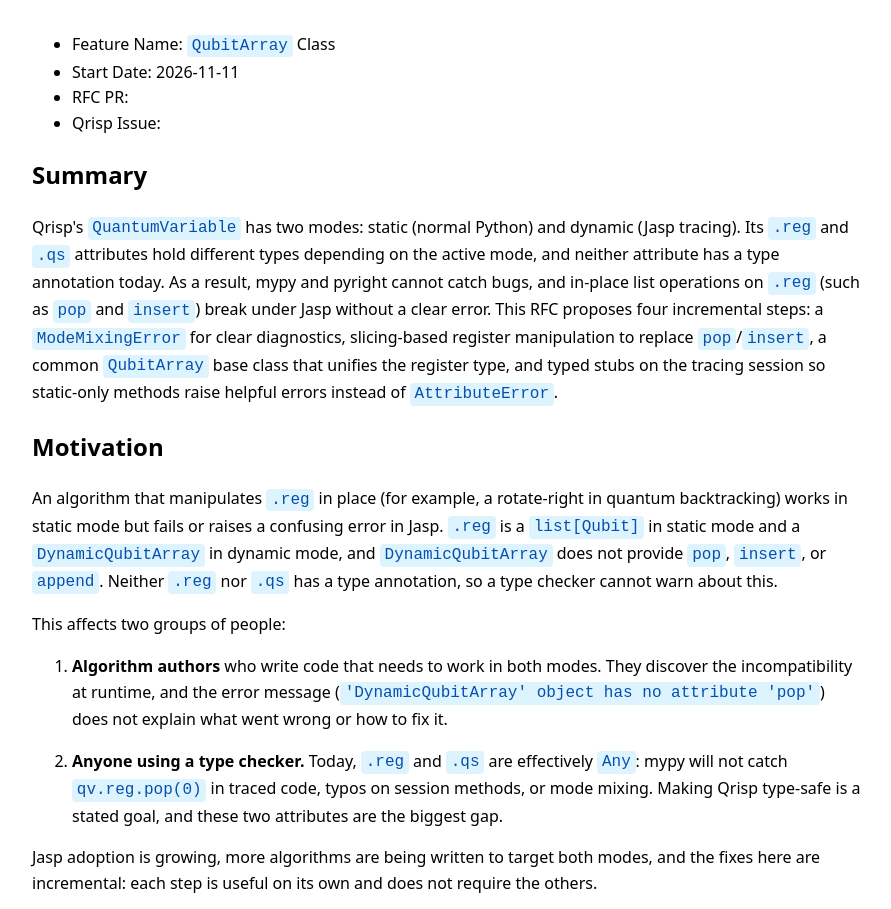
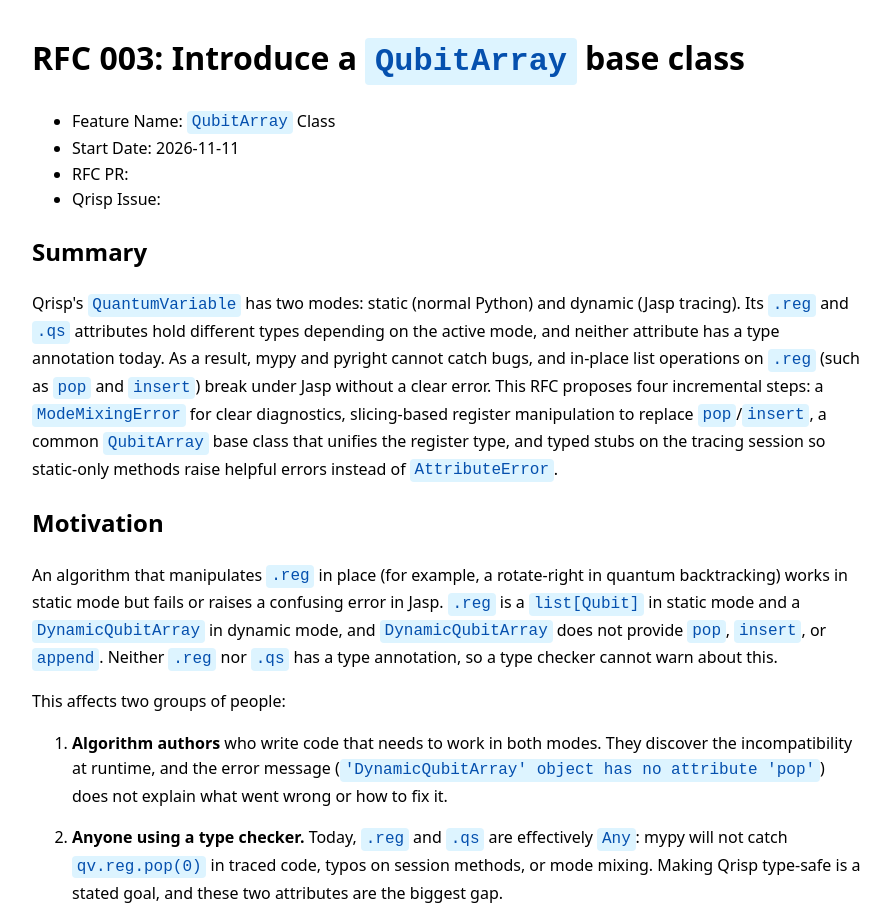
Before and after one commit to purva-thakre/qrisp-rfcs, a plain HTML site: page pr-preview/pr-5/index.html in a window 1280 px wide. Shown: the top 909 px of the page, without its empty margins (192-1083 px from the left). Drawn offline with nearby package versions, Linux system fonts and the light colour scheme.

Commit message:
Deploy preview for PR 5 🛫

```diff
--- a/pr-preview/pr-5/index.html
+++ b/pr-preview/pr-5/index.html
@@ -94,7 +94,8 @@ span.linenos.special { color: #000000; background-color: #ffffc0; padding-left:
 .highlight .vg { color: #19177C } /* Name.Variable.Global */
 .highlight .vi { color: #19177C } /* Name.Variable.Instance */
 .highlight .vm { color: #19177C } /* Name.Variable.Magic */
-.highlight .il { color: #666 } /* Literal.Number.Integer.Long */</style><script>MathJax={tex:{inlineMath:[['\\(','\\)']],displayMath:[['\\[','\\]']]}};</script><script async src="https://cdn.jsdelivr.net/npm/mathjax@3/es5/tex-mml-chtml.js"></script><ul>
+.highlight .il { color: #666 } /* Literal.Number.Integer.Long */</style><script>MathJax={tex:{inlineMath:[['\\(','\\)']],displayMath:[['\\[','\\]']]}};</script><script async src="https://cdn.jsdelivr.net/npm/mathjax@3/es5/tex-mml-chtml.js"></script><h1 id="rfc-003-introduce-a-qubitarray-base-class">RFC 003: Introduce a <code>QubitArray</code> base class</h1>
+<ul>
 <li>Feature Name: <code>QubitArray</code> Class</li>
 <li>Start Date: 2026-11-11</li>
 <li>RFC PR: </li>
```
